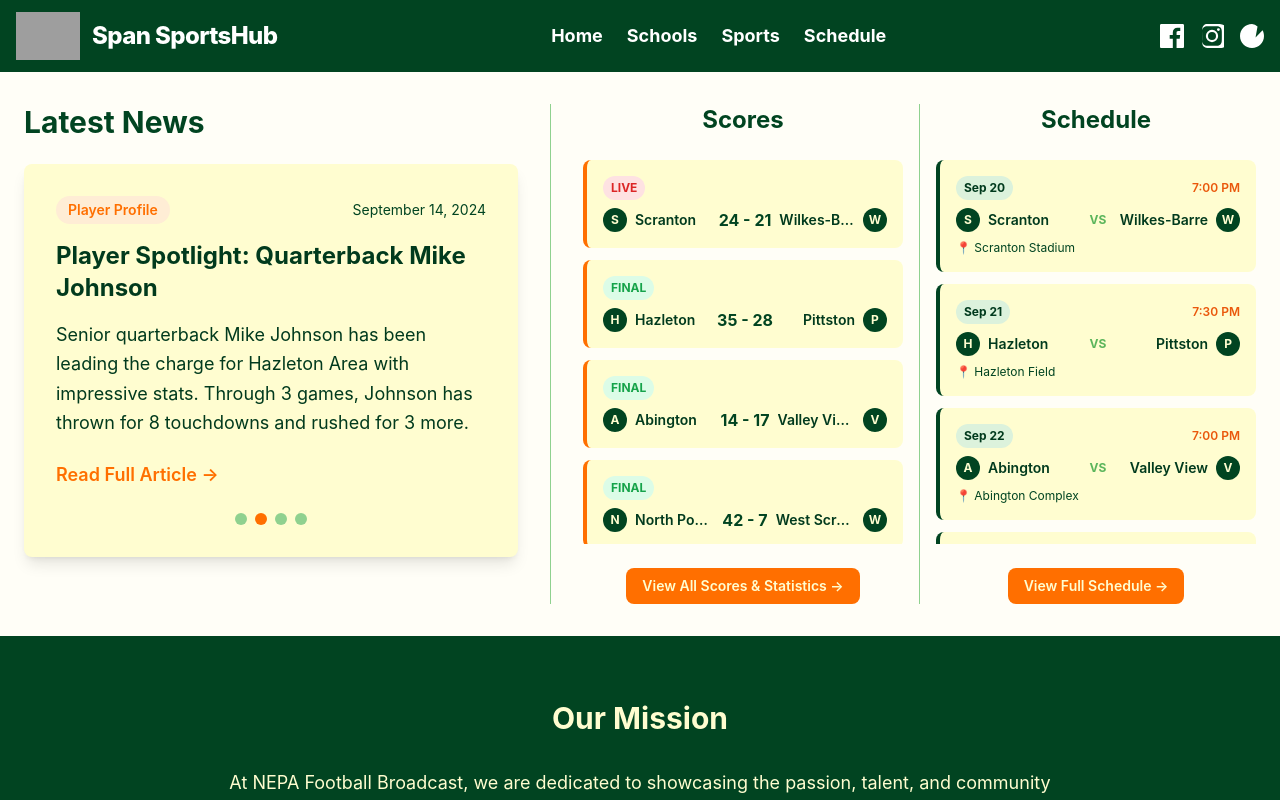
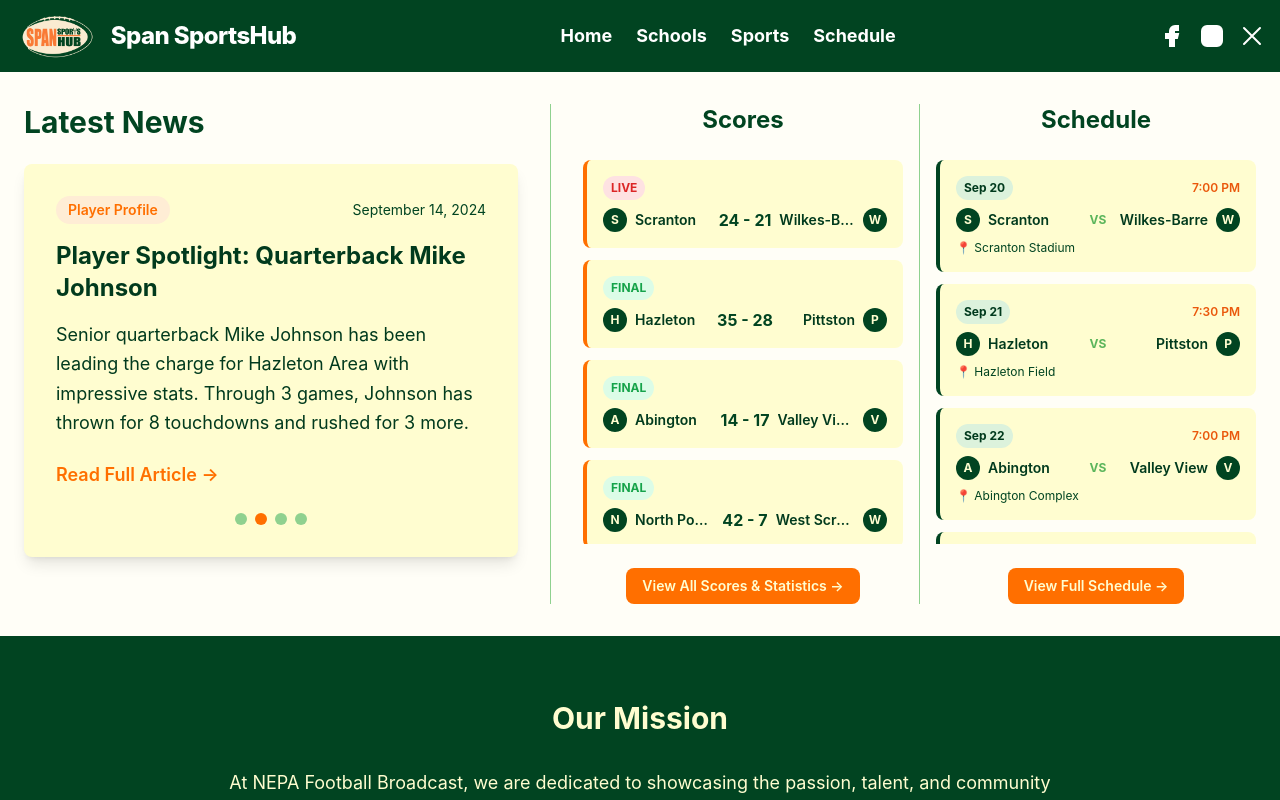
Before and after one commit to CoalValleyTech/nepa-frontend, a React (Vite) app: page / in a window 1280 px wide. Shown: the top 800 px of the page. Built offline with nearby package versions, Linux system fonts and the light colour scheme; grey boxes are pictures that could not be loaded.

Commit message:
Add span-logo.png and update header

```diff
--- a/src/components/Header.tsx
+++ b/src/components/Header.tsx
@@ -19,8 +19,8 @@ const Header = () => {
       href: 'https://facebook.com',
       label: 'Facebook',
       icon: (
-        <svg className="w-6 h-6" fill="currentColor" viewBox="0 0 24 24">
-          <path d="M22.675 0h-21.35C.595 0 0 .592 0 1.326v21.348C0 23.408.595 24 1.325 24h11.495v-9.294H9.692v-3.622h3.128V8.413c0-3.1 1.893-4.788 4.659-4.788 1.325 0 2.463.099 2.797.143v3.24l-1.918.001c-1.504 0-1.797.715-1.797 1.763v2.313h3.587l-.467 3.622h-3.12V24h6.116C23.406 24 24 23.408 24 22.674V1.326C24 .592 23.406 0 22.675 0"/>
+        <svg className="w-6 h-6" fill="none" viewBox="0 0 24 24" stroke="currentColor" strokeWidth={2}>
+          <path d="M18 2h-3a5 5 0 0 0-5 5v3H6v4h4v8h4v-8h3l1-4h-4V7a1 1 0 0 1 1-1h3V2z" fill="currentColor" />
         </svg>
       ),
     },
@@ -28,8 +28,10 @@ const Header = () => {
       href: 'https://instagram.com',
       label: 'Instagram',
       icon: (
-        <svg className="w-6 h-6" fill="currentColor" viewBox="0 0 24 24">
-          <path d="M12 2.163c3.204 0 3.584.012 4.85.07 1.366.062 2.633.334 3.608 1.308.974.974 1.246 2.241 1.308 3.608.058 1.266.07 1.646.07 4.85s-.012 3.584-.07 4.85c-.062 1.366-.334 2.633-1.308 3.608-.974.974-2.241 1.246-3.608 1.308-1.266.058-1.646.07-4.85.07s-3.584-.012-4.85-.07c-1.366-.062-2.633-.334-3.608-1.308-.974-.974-1.246-2.241-1.308-3.608C2.175 15.647 2.163 15.267 2.163 12s.012-3.584.07-4.85c.062-1.366.334-2.633 1.308-3.608C4.515 2.497 5.782 2.225 7.148 2.163 8.414 2.105 8.794 2.163 12 2.163zm0-2.163C8.741 0 8.332.013 7.052.072 5.771.131 4.659.425 3.678 1.406 2.697 2.387 2.403 3.499 2.344 4.78 2.285 6.06 2.272 6.469 2.272 12c0 5.531.013 5.94.072 7.22.059 1.281.353 2.393 1.334 3.374.981.981 2.093 1.275 3.374 1.334 1.28.059 1.689.072 7.22.072s5.94-.013 7.22-.072c1.281-.059 2.393-.353 3.374-1.334.981-.981 1.275-2.093 1.334-3.374.059-1.28.072-1.689.072-7.22s-.013-5.94-.072-7.22c-.059-1.281-.353-2.393-1.334-3.374C21.393.425 20.281.131 19 .072 17.719.013 17.31 0 12 0zm0 5.838a6.162 6.162 0 1 0 0 12.324 6.162 6.162 0 0 0 0-12.324zm0 10.162a3.999 3.999 0 1 1 0-7.998 3.999 3.999 0 0 1 0 7.998zm6.406-11.845a1.44 1.44 0 1 0 0 2.88 1.44 1.44 0 0 0 0-2.88z"/>
+        <svg className="w-6 h-6" fill="none" viewBox="0 0 24 24" stroke="currentColor" strokeWidth={2}>
+          <rect width="20" height="20" x="2" y="2" rx="5" fill="currentColor" />
+          <circle cx="12" cy="12" r="5" fill="white" />
+          <circle cx="17" cy="7" r="1.5" fill="white" />
         </svg>
       ),
     },
@@ -37,8 +39,8 @@ const Header = () => {
       href: 'https://x.com',
       label: 'X',
       icon: (
-        <svg className="w-6 h-6" fill="currentColor" viewBox="0 0 24 24">
-          <path d="M17.53 2.47A12 12 0 0 0 12 0C5.37 0 0 5.37 0 12c0 6.63 5.37 12 12 12 6.63 0 12-5.37 12-12 0-2.05-.52-3.98-1.44-5.65l-7.03 7.03 2.12 2.12-1.41 1.41-2.12-2.12-2.12 2.12-1.41-1.41 2.12-2.12-7.03-7.03A11.96 11.96 0 0 0 12 24c6.63 0 12-5.37 12-12 0-2.05-.52-3.98-1.44-5.65l-7.03 7.03z"/>
+        <svg className="w-6 h-6" fill="none" viewBox="0 0 24 24" stroke="currentColor" strokeWidth={2}>
+          <path d="M4 4l16 16M20 4L4 20" stroke="currentColor" strokeWidth={2} strokeLinecap="round" />
         </svg>
       ),
     },
```
Also changed, not shown: public/span-logo.png (added).
